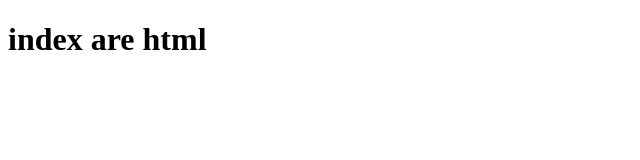
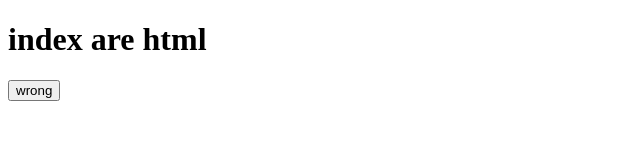
Before and after one commit to bijulalp/git-practies1, a plain HTML site: page index.html in a window 1280 px wide. Shown: the whole page, without its empty margins (0-640 px from the left). Drawn offline with Linux system fonts and the light colour scheme.

Commit message:
add a button

```diff
--- a/index.html
+++ b/index.html
@@ -7,5 +7,6 @@
 </head>
 <body>
     <h1>index  are html</h1>
+    <button>wrong</button>
 </body>
 </html>
```
